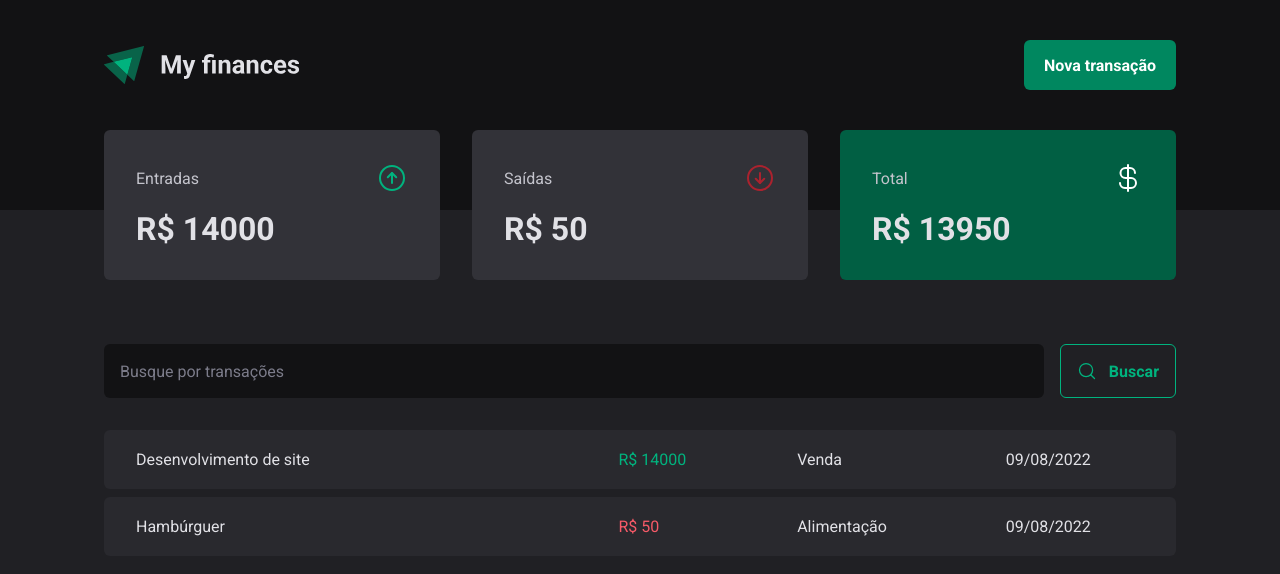
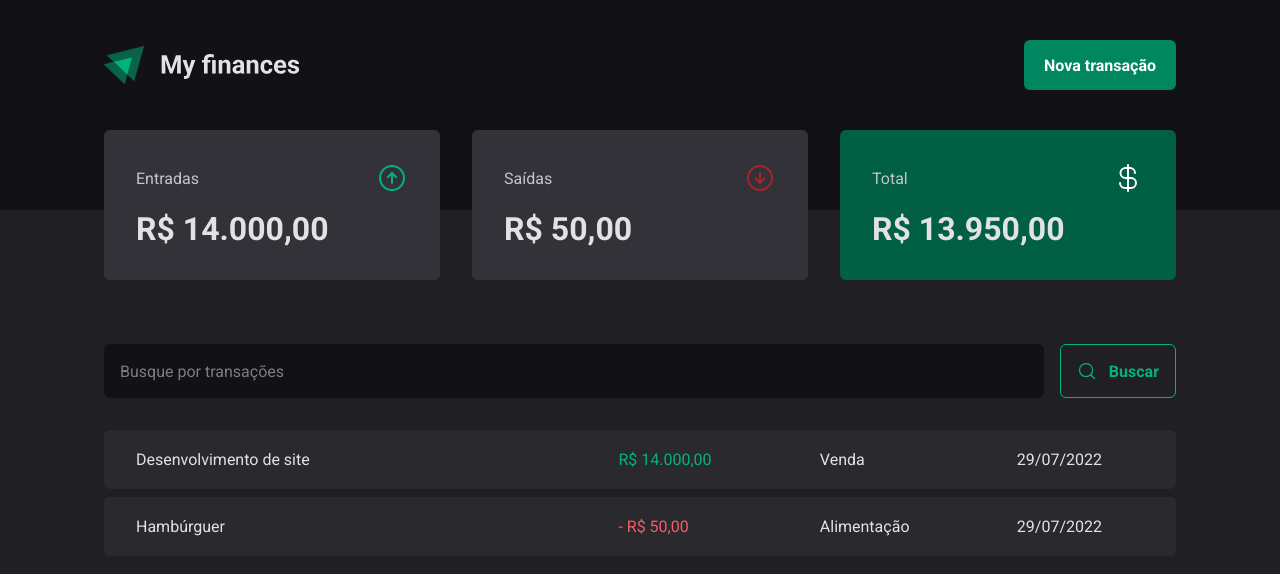
Before and after one commit to JoaoManoelDev/my-finances, a React (Vite) app in the folder web/: page / in a window 1280 px wide. Shown: the top 574 px of the page. Built offline with nearby package versions, Linux system fonts and the light colour scheme; data requests are answered from the project's data file.

Commit message:
formatting values

```diff
--- a/web/src/components/Summary/index.tsx
+++ b/web/src/components/Summary/index.tsx
@@ -2,6 +2,7 @@
 import { ArrowCircleDown, ArrowCircleUp, CurrencyDollar } from 'phosphor-react'
 import { useTheme } from 'styled-components'
 import { useTransactions } from '../../hooks/useTransactions'
+import { priceFormatter } from '../../utils/formatter'
 
 export function Summary() {
   const { colors } = useTheme()
@@ -33,7 +34,7 @@
           <span>Entradas</span>
           <ArrowCircleUp size={32} color={colors['green-300']} />
         </header>
-        <strong>R$ {summary.income}</strong>
+        <strong>{priceFormatter.format(summary.income)}</strong>
       </SummaryCard>
 
       <SummaryCard>
@@ -41,7 +42,7 @@
           <span>Saídas</span>
           <ArrowCircleDown size={32} color={colors['red-500']} />
         </header>
-        <strong>R$ {summary.outcome}</strong>
+        <strong>{priceFormatter.format(summary.outcome)}</strong>
       </SummaryCard>
 
       <SummaryCard variant="green">
@@ -49,7 +50,7 @@
           <span>Total</span>
           <CurrencyDollar size={32} color={colors.white} />
         </header>
-        <strong>R$ {summary.total}</strong>
+        <strong>{priceFormatter.format(summary.total)}</strong>
       </SummaryCard>
     </SummaryContainer>
   )
--- a/web/src/pages/Transactions/index.tsx
+++ b/web/src/pages/Transactions/index.tsx
@@ -2,6 +2,7 @@
 import { Header } from '../../components/Header'
 import { Summary } from '../../components/Summary'
 import { useTransactions } from '../../hooks/useTransactions'
+import { dateFormatter, priceFormatter } from '../../utils/formatter'
 import { SearchForm } from './components/SearchForm'
 import {
   PriceHighLight,
@@ -26,11 +27,16 @@
                   <td width="45%">{transaction.description}</td>
                   <td>
                     <PriceHighLight variant={transaction.type}>
-                      R$ {transaction.price}
+                      {transaction.type === 'outcome' && '- '}
+                      {priceFormatter.format(transaction.price)}
                     </PriceHighLight>
                   </td>
                   <td>{transaction.category}</td>
-                  <td>09/08/2022</td>
+                  {
+                    <td>
+                      {dateFormatter.format(new Date(transaction.createdAt))}
+                    </td>
+                  }
                 </tr>
               )
             })}
--- /dev/null
+++ b/web/src/utils/formatter.ts
@@ -0,0 +1,6 @@
+export const dateFormatter = new Intl.DateTimeFormat('pt-BR')
+
+export const priceFormatter = new Intl.NumberFormat('pt-BR', {
+  style: 'currency',
+  currency: 'BRL',
+})
```
